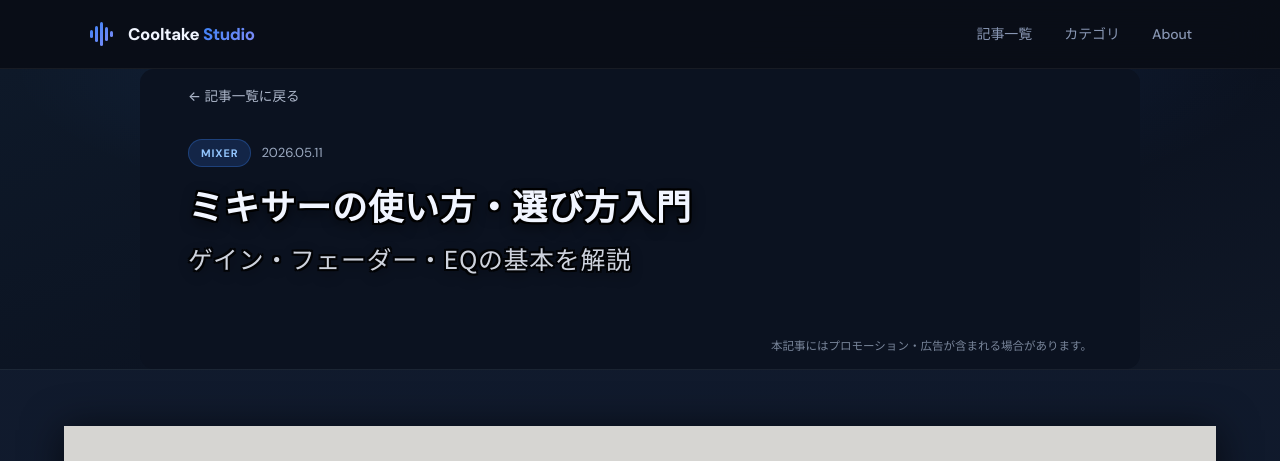
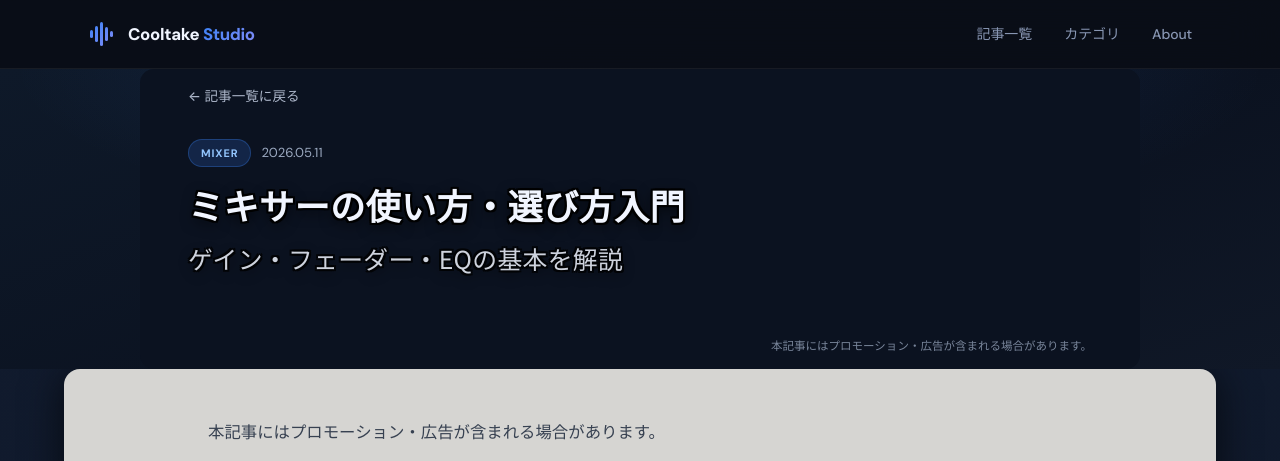
Before and after one commit to cooltake/cooltake.github.io, a Jekyll site: the page built from _posts/2026-05-11-mixer-guide.md, in a window 1280 px wide and 1400 px high. Shown: the top 461 px of the window. Built offline with Jekyll 4.4.1, drawn with Linux system fonts in a browser that asks for light colours; some web fonts are replaced; grey boxes are pictures that could not be loaded.

Commit message:
fix: margin-bottom:0 on post-header, border-radius:16px on content card

```diff
--- a/_layouts/post.html
+++ b/_layouts/post.html
@@ -6,7 +6,9 @@
 
   .post-header {
     background: linear-gradient(160deg,#0e1929 0%,#0b1220 60%,#101827 100%);
-    padding: 0 20px;
+    padding: 0 20px !important;
+    margin-bottom: 0 !important;
+    border-bottom: none !important;
   }
 
   .post-hero-wrap {
@@ -41,6 +43,7 @@
     font-weight: 500;
     text-decoration: none;
     transition: color .2s;
+    margin-bottom: 0 !important;
   }
   .back-link:hover { color: #f1f5ff; }
 
@@ -52,7 +55,7 @@
     padding-bottom: 40px;
   }
 
-  .post-meta { display: flex; gap: 10px; align-items: center; margin-bottom: 12px; }
+  .post-meta { display: flex; gap: 10px; align-items: center; margin-bottom: 12px !important; }
   .post-tag {
     background: rgba(59,130,246,.18); color: #93c5fd;
     border: 1px solid rgba(59,130,246,.30);
@@ -67,6 +70,7 @@
     letter-spacing: .02em;
     line-height: 1.5;
     color: #f1f5ff;
+    font-size: 1rem !important;
     text-shadow:
       -2px -2px 0 rgba(0,0,0,0.9),
        2px -2px 0 rgba(0,0,0,0.9),
@@ -80,13 +84,13 @@
   }
   .title-main {
     display: block;
-    font-size: clamp(1.45rem, 3.0vw, 2.2rem);
+    font-size: clamp(1.45rem, 3.0vw, 2.2rem) !important;
     font-weight: 700;
     margin-bottom: 8px;
   }
   .title-sub {
     display: block;
-    font-size: clamp(1.1rem, 2.1vw, 1.55rem);
+    font-size: clamp(1.1rem, 2.1vw, 1.55rem) !important;
     opacity: 0.85;
   }
 
@@ -101,62 +105,64 @@
   .post-body { padding: 0 5% 60px; }
 
   .post-content {
-    max-width: 100%;
+    max-width: 100% !important;
+    margin: 0 !important;
     background: #d6d5d2; color: #1c1c2e;
-    border-radius: 0 0 16px 16px;
-    padding: 48px 12.5%;
+    border-radius: 16px;
+    padding: 48px 12.5% !important;
     box-shadow: 0 4px 40px rgba(0,0,0,.65);
+    font-size: 1.025rem !important;
+    line-height: 1.95 !important;
   }
 
   .post-inner {
     max-width: 1000px;
     margin: 0 auto;
-    font-size: 1.025rem; line-height: 1.95;
   }
 
-  .post-inner h2 {
+  .post-content h2 {
     font-size: 1.45rem; font-weight: 800; letter-spacing: -.025em;
     margin: 52px 0 16px; padding-left: 18px;
     border-left: 4px solid #3b82f6; color: #111827;
   }
-  .post-inner h2:first-of-type { margin-top: 0; }
-  .post-inner h3 {
+  .post-content h2:first-of-type { margin-top: 0; }
+  .post-content h3 {
     font-size: 1.08rem; font-weight: 700; letter-spacing: -.01em;
-    margin: 36px 0 12px; color: #1d4ed8;
+    margin: 36px 0 12px; color: #1d4ed8 !important;
   }
-  .post-inner h4 { font-size: .97rem; font-weight: 700; margin: 28px 0 10px; color: #111827; }
-  .post-inner p { margin-bottom: 20px; color: #374151; }
-  .post-inner a { color: #2563eb; border-bottom: 1px solid rgba(37,99,235,.25); text-decoration: none; }
-  .post-inner a:hover { border-bottom-color: #2563eb; }
-  .post-inner ul, .post-inner ol { margin: 16px 0 24px 28px; }
-  .post-inner li { margin-bottom: 8px; color: #374151; }
-  .post-inner strong { color: #111827; font-weight: 700; }
-  .post-inner hr { border: none; border-top: 1px solid #c4c3c0; margin: 40px 0; }
+  .post-content h4 { font-size: .97rem; font-weight: 700; margin: 28px 0 10px; color: #111827; }
+  .post-content p { margin-bottom: 20px; color: #374151; }
+  .post-content a { color: #2563eb !important; border-bottom: 1px solid rgba(37,99,235,.25); text-decoration: none; }
+  .post-content a:hover { border-color: #2563eb; }
+  .post-content ul, .post-content ol { margin: 16px 0 24px 28px; }
+  .post-content li { margin-bottom: 8px; color: #374151; }
+  .post-content strong { color: #111827; font-weight: 700; }
+  .post-content hr { border: none; border-top: 1px solid #c4c3c0; margin: 40px 0; }
 
-  .post-inner table { width: 100%; border-collapse: collapse; margin: 28px 0; font-size: .875rem; }
-  .post-inner th {
+  .post-content table { width: 100%; border-collapse: collapse; margin: 28px 0; font-size: .875rem; }
+  .post-content th {
     background: rgba(59,130,246,.08); padding: 12px 16px;
-    border: 1px solid #d1d5db; font-weight: 700; text-align: left; color: #111827;
+    border: 1px solid #d1d5db !important; font-weight: 700; text-align: left; color: #111827;
   }
-  .post-inner td { padding: 12px 16px; border: 1px solid #d1d5db; color: #374151; }
-  .post-inner tr:nth-child(even) td { background: #cccbc8; }
+  .post-content td { padding: 12px 16px; border: 1px solid #d1d5db !important; color: #374151 !important; }
+  .post-content tr:nth-child(even) td { background: #cccbc8 !important; }
 
-  .post-inner figure { margin: 32px 0; }
-  .post-inner figure img { max-width: 100%; border-radius: 10px; display: block; }
-  .post-inner figcaption { font-size: .75rem; color: #6b7280; margin-top: 8px; text-align: center; }
+  .post-content figure { margin: 32px 0; }
+  .post-content figure img { max-width: 100%; border-radius: 10px; display: block; border: none !important; }
+  .post-content figcaption { font-size: .75rem; color: #6b7280; margin-top: 8px; text-align: center; }
 
-  .post-inner blockquote {
+  .post-content blockquote {
     border-left: 4px solid #3b82f6; background: #c8c7c4;
     margin: 28px 0; padding: 16px 20px;
     border-radius: 0 8px 8px 0; color: #374151; font-style: normal;
   }
 
   @media (max-width: 768px) {
-    .post-header { padding: 0 12px; }
+    .post-header { padding: 0 12px !important; }
     .post-hero-wrap { min-height: 220px; padding: 48px 24px 28px; border-radius: 10px; }
     .back-link { left: 24px; }
     .ad-notice-hero { right: 24px; font-size: .65rem; }
-    .post-content { padding: 32px 6%; border-radius: 0 0 12px 12px; }
+    .post-content { padding: 32px 6% !important; border-radius: 12px; }
     .post-body { padding: 0 3% 48px; }
   }
 </style>
```
